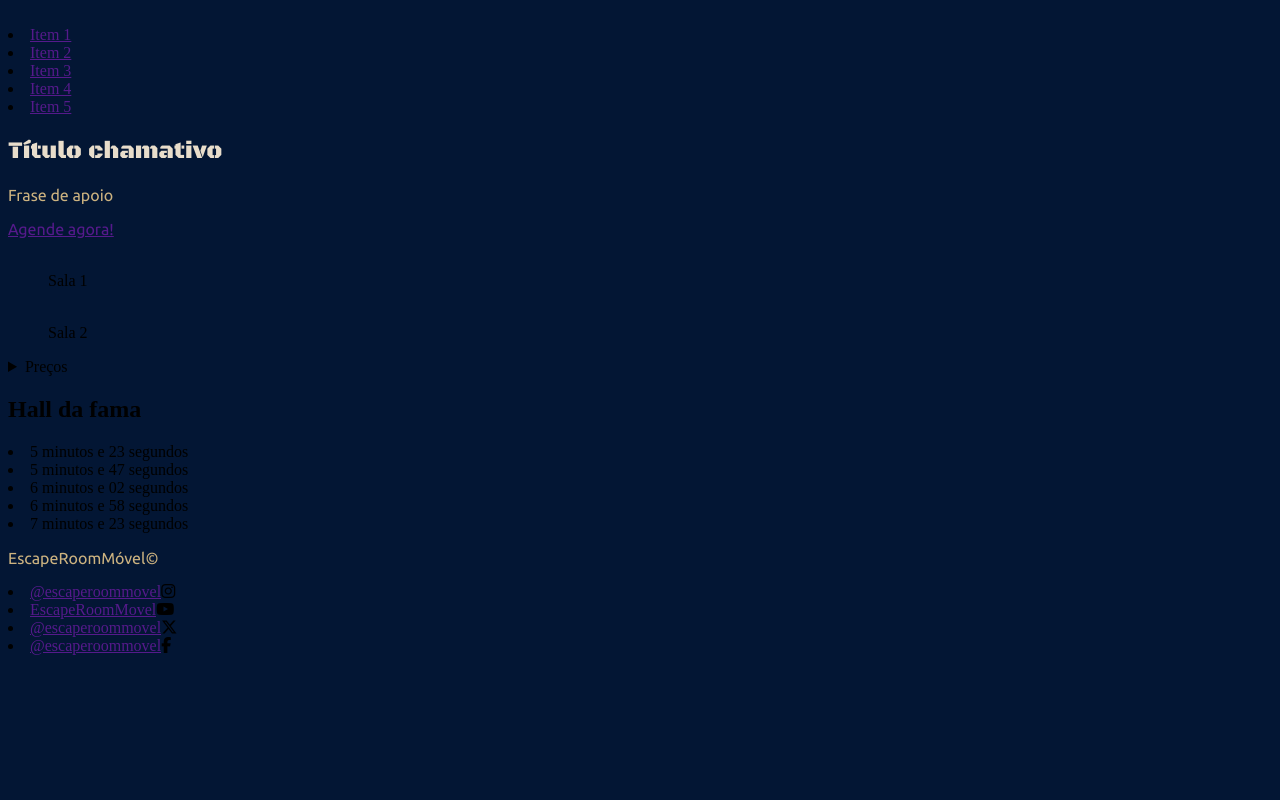
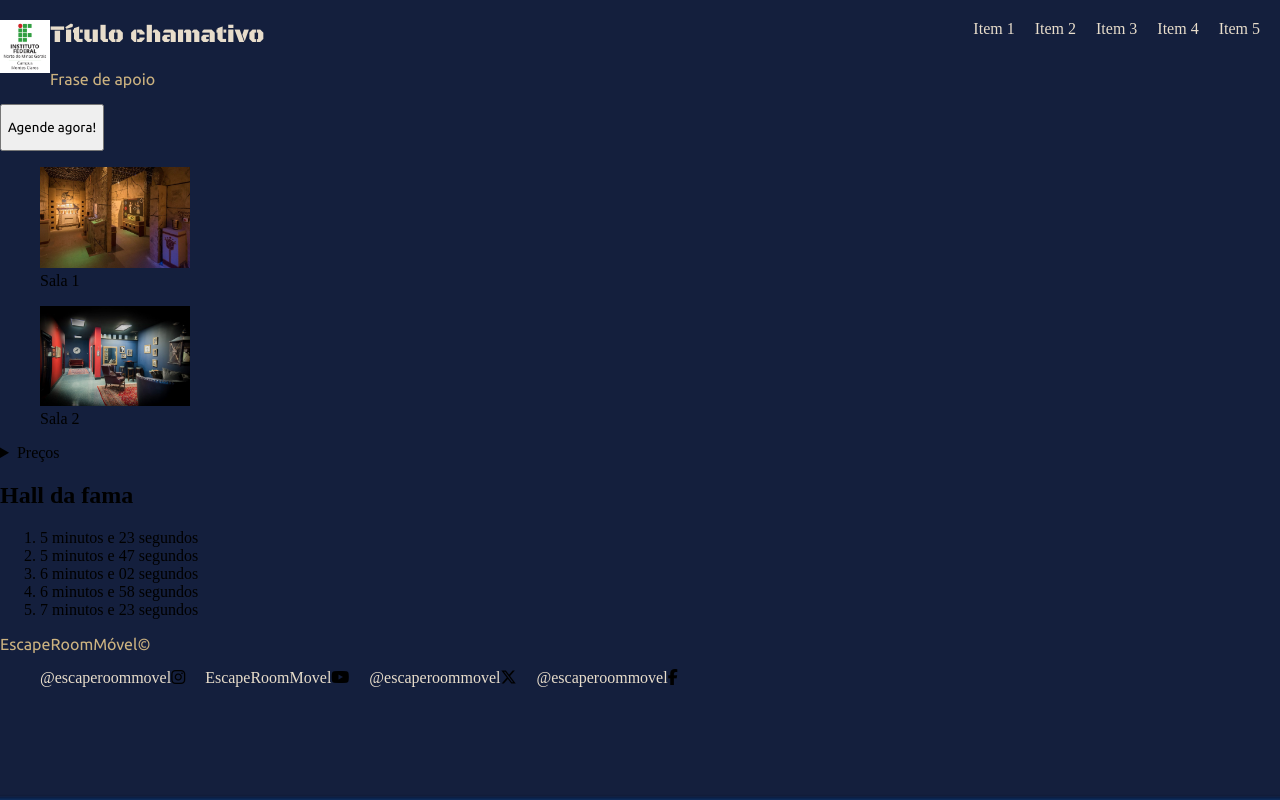
Before and after one commit to pedroduraesd/Atividade-diagn-stica, a plain HTML site: page Atividade diagnóstica/index.html in a window 1280 px wide. Drawn offline with Linux system fonts and the light colour scheme.

Commit message:
Add files via upload

```diff
--- a/Atividade diagnóstica/css/estilos.css
+++ b/Atividade diagnóstica/css/estilos.css
@@ -1,7 +1,11 @@
 @import url('https://fonts.googleapis.com/css2?family=Gelasio:ital,wght@0,400..700;1,400..700&family=Roboto:ital,wght@0,100..900;1,100..900&family=Ubuntu:ital,wght@0,300;0,400;0,500;0,700;1,300;1,400;1,500;1,700&display=swap');
 @import url('https://fonts.googleapis.com/css2?family=Black+Ops+One&family=Oswald:wght@200..700&display=swap');
-*{
-    background-color: rgb(3, 22, 52);
+body{
+    background-image: url("/img/45DVkzT-dark-blue-background-wallpaper.jpg");
+    background-attachment: fixed;
+    background-size: cover;
+    background-repeat: no-repeat;
+    margin: 0;
 }
 
 h1{
@@ -16,3 +20,33 @@ p{
     font-weight: 400;
     font-style: normal;
 }
+
+ul{
+   display: flex;
+   list-style-type: none;
+   padding-right: 20px;
+   margin: 0;
+   gap: 20px;
+}
+table{
+   width: 100%;
+   border-collapse: collapse;
+   font-family: "Ubuntu", sans-serif;
+   margin: 20px 0;
+    color: rgb(205, 179, 128);
+}
+th,td{
+    border: 1px solid rgba(205, 179, 128, 0.3);
+    padding: 12px 15px;
+    text-align: left;
+}
+th{
+    background-color: rgba(205, 179, 128, 0.2);
+    font-family: "Ubuntu", sans-serif;
+    text-transform: uppercase;
+    letter-spacing: 1px;
+}
+a{
+    text-decoration-line: none;
+    color: rgb(232, 221, 203);
+}
--- a/Atividade diagnóstica/index.html
+++ b/Atividade diagnóstica/index.html
@@ -9,29 +9,32 @@
 </head>
 <body>
     <header>
-        <img src="" alt="">
-        <un>
+        <img src="img/montes_claros_vertical_jpg.jpg" alt="" style="float:left;" width="50" >
+
+        <ul style="text-align: right; float: right;">
             <li><a href="">Item 1</a></li>
             <li><a href="">Item 2</a></li>
             <li><a href="">Item 3</a></li>
             <li><a href="">Item 4</a></li>
             <li><a href="">Item 5</a></li>
-        </un>
+        </ul>
     </header>
     <main>
     <section>
+        <div>
         <h1>Título chamativo</h1>
         <p>Frase de apoio</p>
-        <p><a href="">Agende agora!</a></p>
+        <button><p><a href="" style="color: black;">Agende agora!</a></p></button>
+        </div>
     </section>
 
     <section>
         <figure>
-            <img src="" alt="">
+            <img src="/img/Acertijos-Escape-Room-1024x683.jpg" alt="" width="150">
             <figcaption>Sala 1</figcaption>
         </figure>
         <figure>
-            <img src="" alt="">
+            <img src="/img/Ambientación-Escape-Room-1024x684.jpg" alt="" width="150">
             <figcaption>Sala 2</figcaption>
         </figure>
         <details>
@@ -57,13 +60,13 @@
         </details>
         <aside>
             <h2>Hall da fama</h2>
-            <on>
+            <ol>
                 <li>5 minutos e 23 segundos</li>
                 <li>5 minutos e 47 segundos</li>
                 <li>6 minutos e 02 segundos</li>
                 <li>6 minutos e 58 segundos</li>
                 <li>7 minutos e 23 segundos</li>
-            </on>
+            </ol>
         </aside>
     </section>
     </main>
@@ -71,12 +74,13 @@
     <footer>
         <p>EscapeRoomMóvel&copy;</p>
         <div>
-            <un>
+            <ul>
                 <li><a href="">@escaperoommovel</a><i class="fa-brands fa-instagram"></i></li>
                 <li><a href="">EscapeRoomMovel</a><i class="fa-brands fa-youtube"></i></li>
                 <li><a href="">@escaperoommovel</a><i class="fa-brands fa-x-twitter"></i></li>
                 <li><a href="">@escaperoommovel</a><i class="fa-brands fa-facebook-f"></i></li>
-            </un>
+            </ul>
+
         </div>
     </footer>
 </body>
```
Also changed, not shown: Atividade diagnóstica/img/45DVkzT-dark-blue-background-wallpaper.jpg (added), Atividade diagnóstica/img/Acertijos-Escape-Room-1024x683.jpg (added), Atividade diagnóstica/img/Ambientación-Escape-Room-1024x684.jpg (added), Atividade diagnóstica/img/montes_claros_vertical_jpg.jpg (added).
